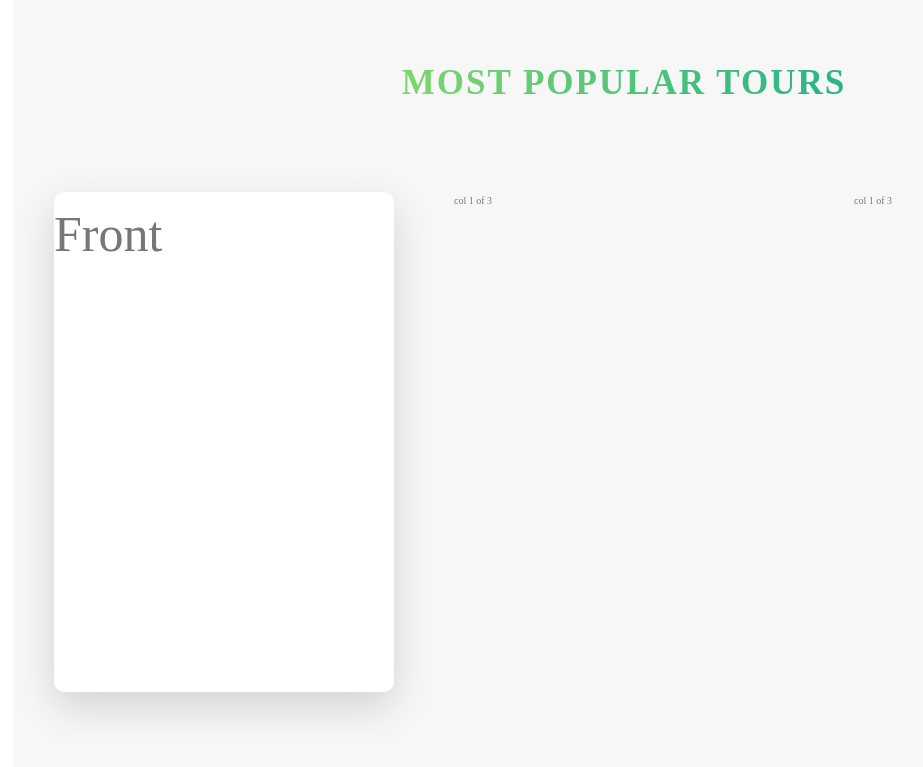
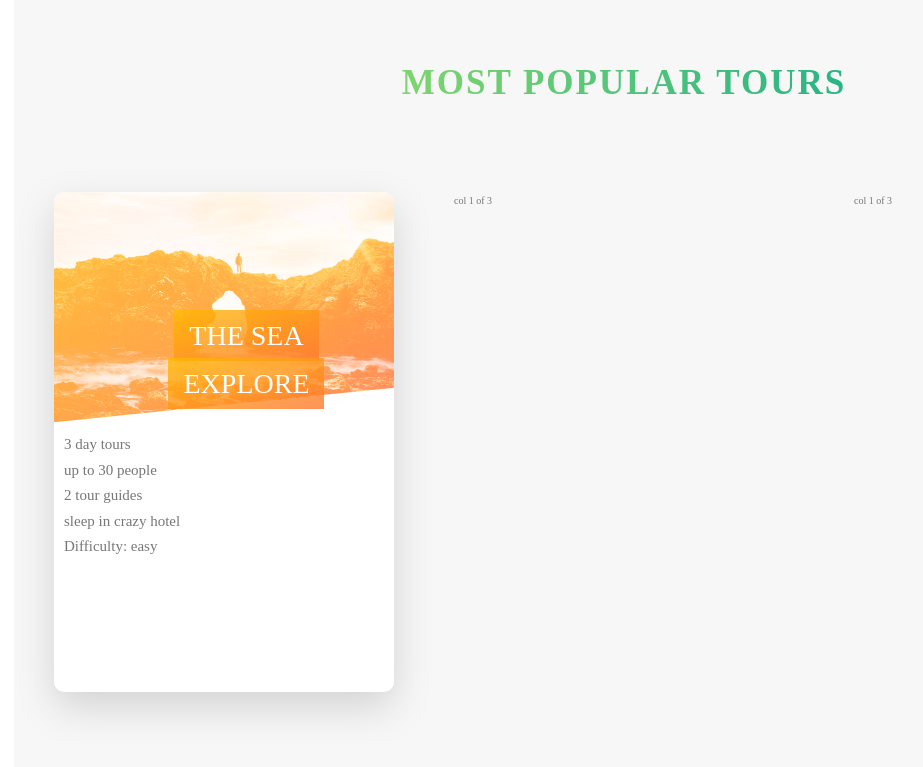
Before and after one commit to Akhi4009/Natours, a website: page Natours/index.html in a window 1280 px wide. Shown: the part 2184-2951 px from the top of the page, without its empty margins (16-939 px from the left). Drawn offline with Linux system fonts and the light colour scheme.

Commit message:
card front

```diff
--- a/Natours/index.html
+++ b/Natours/index.html
@@ -145,7 +145,24 @@
             <div class="col-1-of-3">
               <div class="card">
              <div class="card__side card__side--front">
-              Front
+             <div class="card__picture card__picture--1">
+              &nbsp;
+             </div>
+             <h4 class="card__heading">
+              <span class="card__heading-span card__heading-span--1">
+                The Sea Explore
+              </span>
+
+             </h4>
+             <div class="card__details">
+           <ul>
+            <li>3 day tours</li>
+            <li>up to 30 people</li>
+            <li>2 tour guides</li>
+            <li>sleep in crazy hotel</li>
+            <li>Difficulty: easy</li>
+           </ul>
+             </div>
              </div>
              <div class="card__side card__side--back card__side--back-1">
               Back
--- a/Natours/sass/components/_card.scss
+++ b/Natours/sass/components/_card.scss
@@ -1,4 +1,7 @@
 .card {
+
+    // Functionality
+
     perspective: 150rem;
     -moz-perspective: 150rem;
     position: relative;
@@ -7,7 +10,7 @@
 
     &__side {
 
-        font-size: 5rem;
+
         height: 50rem;
         transition: all .8s ease;
         position: absolute;
@@ -16,6 +19,7 @@
         width: 100%;
         backface-visibility: hidden;
         border-radius: 1rem;
+        overflow: hidden;
         box-shadow: 0 1.5rem 4rem rgba($color-black, .15);
 
         &--front {
@@ -34,10 +38,8 @@
     }
 
 
-
-
     &:hover &__side--front {
-        transform: rotateY(180deg);
+        transform: rotateY(-180deg);
     }
 
     &:hover &__side--back {
@@ -45,4 +47,69 @@
 
     }
 
+
+    // Front Side Styling
+
+    // Picture
+
+    &__picture {
+        background-size: cover;
+        height: 23rem;
+        background-blend-mode: screen;
+        clip-path: polygon(0 0, 100% 0, 100% 85%, 0 100%);
+
+
+        &--1 {
+            background-image:linear-gradient(to right bottom, $color-secondary-light, $color-secondary-dark) ,url(../img/nat-5.jpg);
+        }
+
+        &--2 {
+            background-image:linear-gradient(to right bottom, $color-secondary-light, $color-secondary-dark) ,url(../img/nat-5.jpg);
+        }
+
+        &--3 {
+            background-image:linear-gradient(to right bottom, $color-secondary-light, $color-secondary-dark) ,url(../img/nat-5.jpg);
+        }
+    }
+
+    // Heading
+
+    &__heading {
+        font-size: 2.8rem;
+        font-weight: 300;
+        text-transform: uppercase;
+        text-align: center;
+        color:$color-white;
+        position: absolute;
+        top:12rem;
+        right:2rem;
+        width: 75%;
+
+
+    }
+
+    &__heading-span {
+        padding: 1rem 1.5rem;
+
+       box-decoration-break: clone;
+        &--1 {
+            background-image: linear-gradient(to right bottom, rgba($color-secondary-light, .8), rgba($color-secondary-dark,.8));
+
+        }
+    }
+
+
+    // Details
+
+    &__details {
+
+        ul {
+            list-style: none;
+            width: 80%;
+            font-size: 1.5rem;
+            padding: 1rem;
+
+
+        }
+    }
 }
--- a/Natours/sass/pages/_home.scss
+++ b/Natours/sass/pages/_home.scss
@@ -11,7 +11,7 @@ background-image:
 linear-gradient(to right bottom,
 rgba($color-primary-light, 0.8),
 rgba($color-primary-dark, 0.8)),
-url(../../img/nat-4.jpg);
+url(../img/nat-4.jpg);
 background-size: cover;
 margin-top: -13rem;
 
```
Also changed, not shown: Natours/css/style.css.
